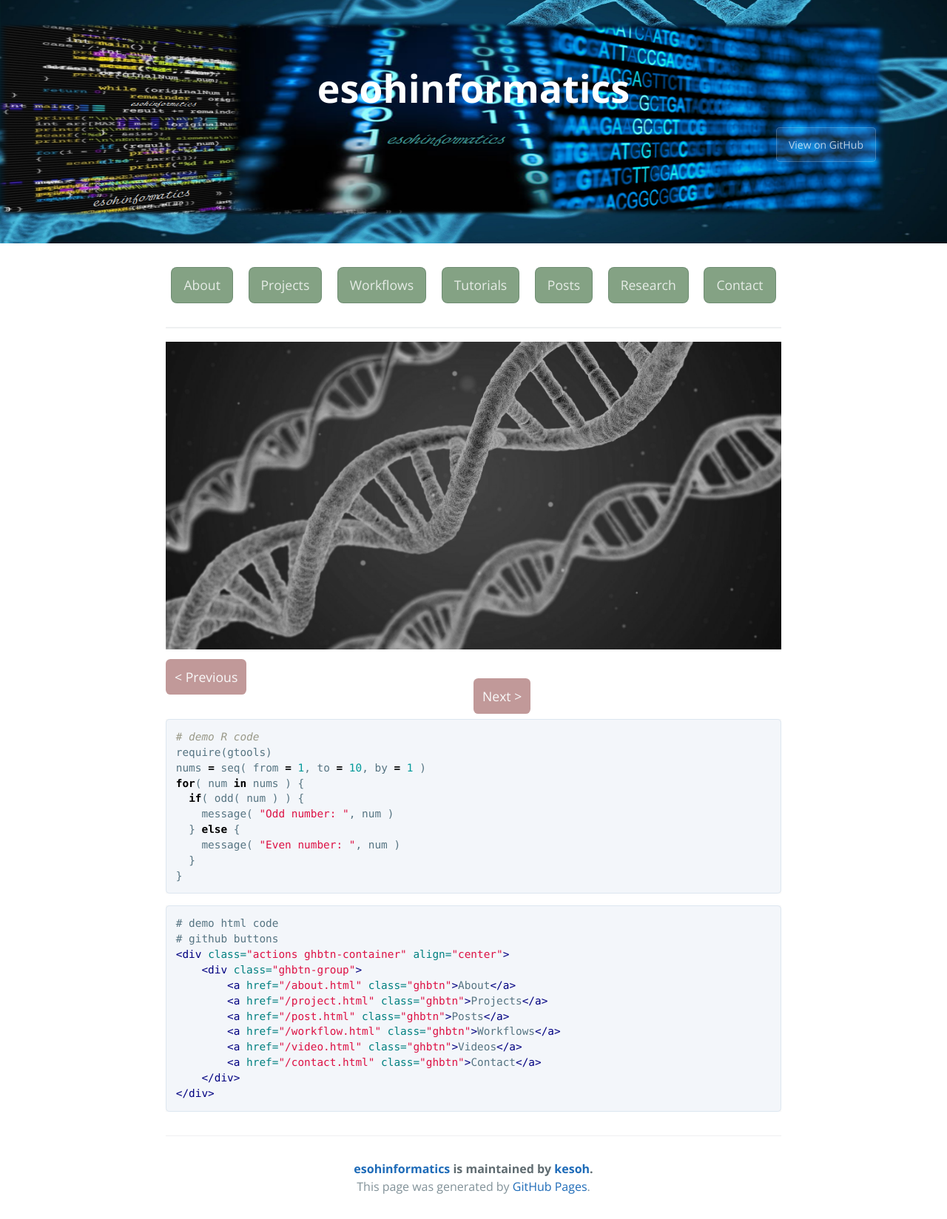
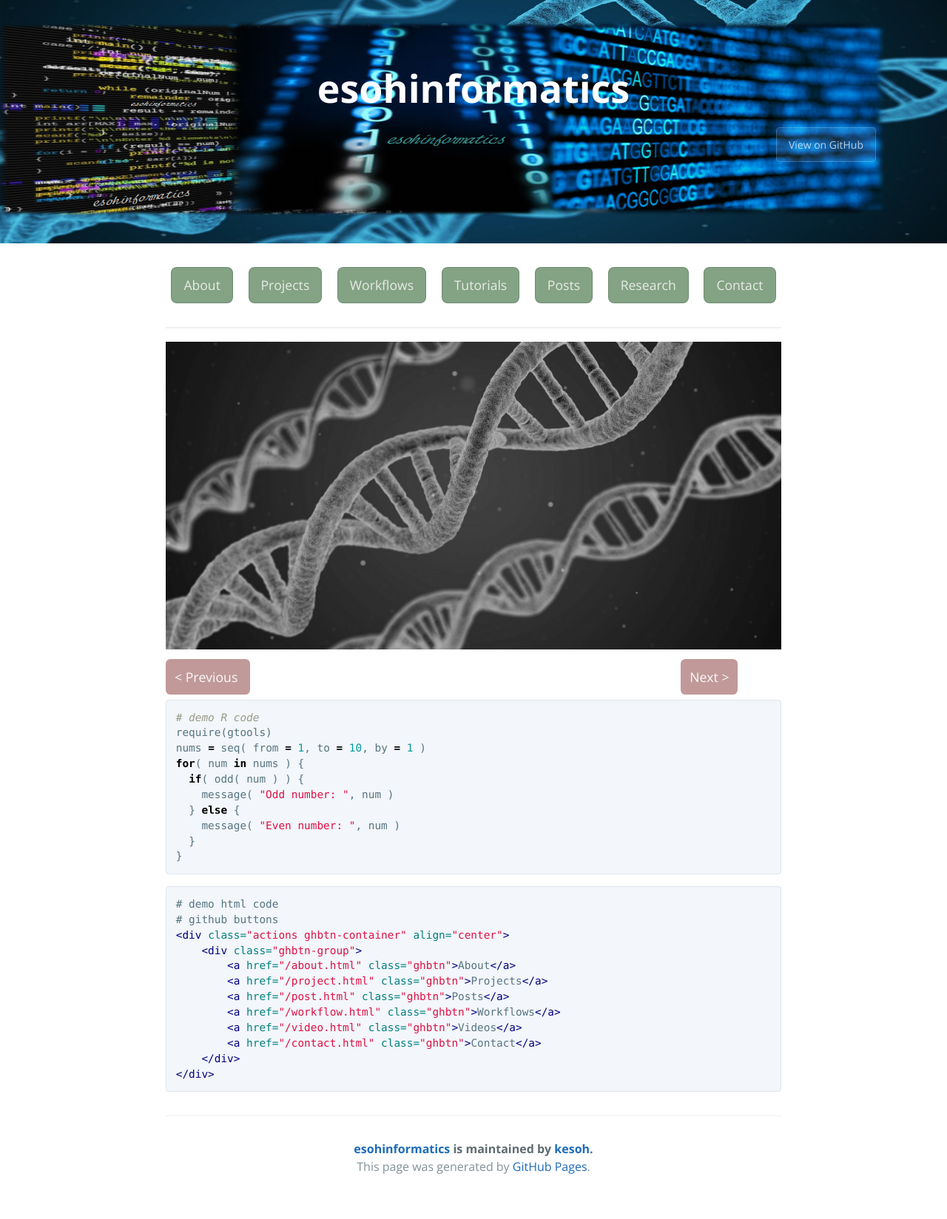
Before and after one commit to esohkevin/esohkevin.github.io, a Jekyll site: the page built from docs/index.md, in a window 1280 px wide. Shown: the whole page at 74% size. Built offline with Jekyll 4.4.1, drawn with Linux system fonts in a browser that asks for light colours; the repository's description, which GitHub fills in, is left out; after the commit the page ends 1621 px from its top, so only the background shows below that.

```diff
--- a/docs/index.md
+++ b/docs/index.md
@@ -25,7 +25,7 @@
   <span style="color: rgba(250, 250, 250, 1.0) ;background-color: rgba(100, 0, 0, 0.4); padding: 0.75rem; border-radius: 0.4rem; text-align: center; margin-right: 50%; " align="left">
     < Previous
   </span>
-  <span style="color: rgba(250, 250, 250, 1.0); background-color: rgba(100, 0, 0, 0.4); padding: 0.75rem; border-radius: 0.4rem; text-align: center; margin-left: 50%; margin-right: 0%;" align="right">
+  <span style="color: rgba(250, 250, 250, 1.0); background-color: rgba(100, 0, 0, 0.4); padding: 0.75rem; border-radius: 0.4rem; text-align: center; margin-left: 20%; margin-right: 0%;" align="right">
     Next >
   </span>
 </p>
```
